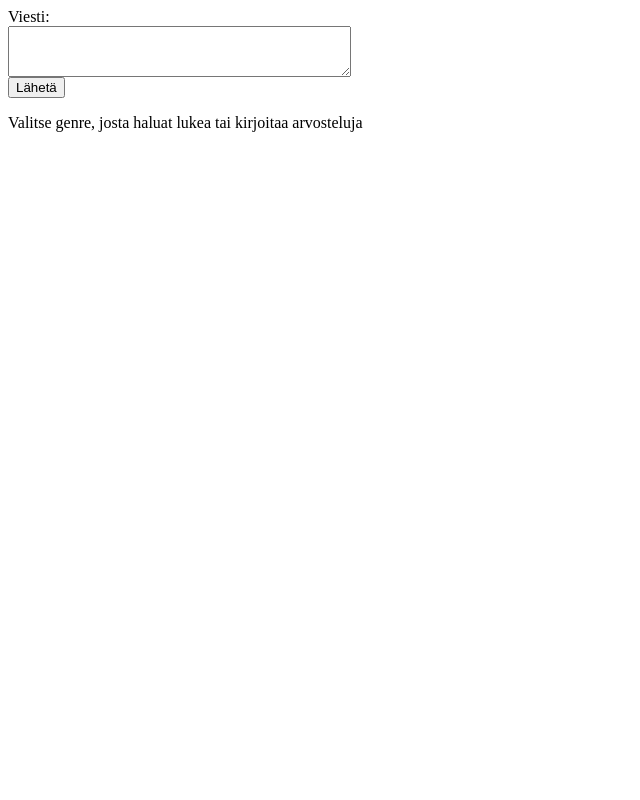
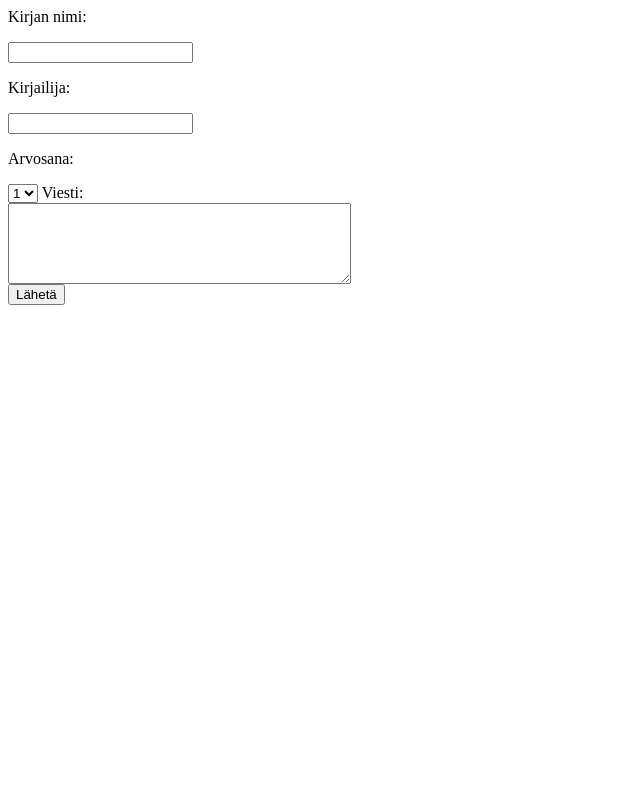
Before and after one commit to lepa154/Kirjakeskustelusovellus, a Flask app: page /new in a window 1280 px wide. Shown: the whole page, without its empty margins (0-640 px from the left). Run offline with Flask 3, Linux system fonts and the light colour scheme.

Commit message:
Update new.html

```diff
--- a/templates/new.html
+++ b/templates/new.html
@@ -1,14 +1,21 @@
-<form action="/send" method="POST">
+<form action="/new" method="POST">
+<p>Kirjan nimi:</p>
+<input type="text" name="name"></p>
+<p>Kirjailija:</p>
+<input type="text" name="author"></p>
+
+<p>Arvosana:</p>
+<select name="number">
+    <option value="1">1</option>
+    <option value="2">2</option>
+    <option value="3">3</option>
+    <option value="4">4</option>
+    <option value="5">5</option>
+
+    </select>
+
 Viesti: <br>
-<textarea name="content" rows="3" cols="40"></textarea>
+<textarea name="content" rows="5" cols="40"></textarea>
 <br>
 <input type="submit" value="Lähetä">
 </form>
-
-Valitse genre, josta haluat lukea tai kirjoitaa arvosteluja <br>
-
-{% for genre in genres %}
-{{ genre.name }} <br>
-Arvosteluja: x <br>
-<a href="/genre/{{ genre.id }}">Arvostelut</a> <br>
-{% endfor %}
```
